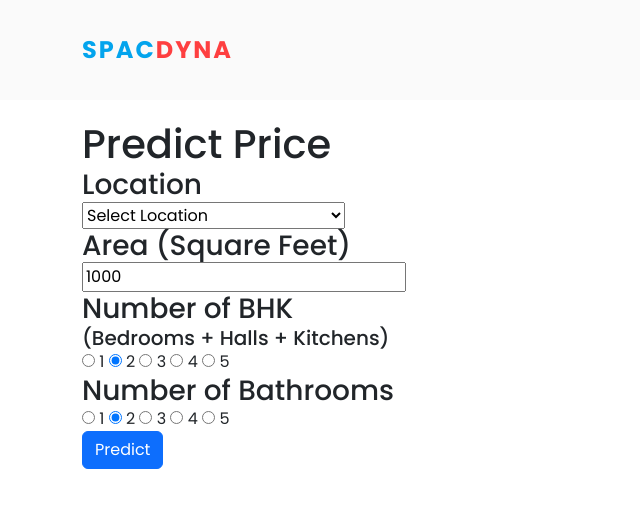
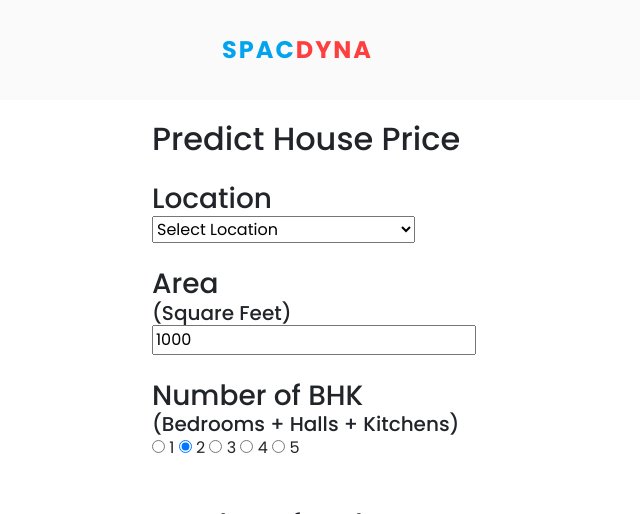
Before and after one commit to IzyaanImthiaz/RealEstatePricePred, a Flask app: page / in a window 1280 px wide. Shown: the top 514 px of the page, without its empty margins (0-640 px from the left). Run offline with Flask 2, Linux system fonts and the light colour scheme; parts of the project's set-up code (start-up, migrations or seed data) failed here and were passed over; some libraries are stand-ins or nearby versions.

Commit message:
Update index.html

```diff
--- a/templates/index.html
+++ b/templates/index.html
@@ -4074,6 +4074,11 @@ responsive
           animation-name: slideOutUp;
 }
 
+body, html {
+  height: 100%;
+  padding-left: 70px;
+  padding-right: 70px;
+}
 
     </style>
     <script>
@@ -4272,6 +4277,7 @@ wow = new WOW(
     );
     wow.init();
     </script>
+
 </head>
 
 <body>
@@ -4282,7 +4288,7 @@ wow.init();
         <div class="col-12">
           <nav class="main-nav">
             <!-- ***** Logo Start ***** -->
-            <a href="index.html" class="logo">
+            <a href="index.html" class="logo" style="padding-left: 140px;">
               <h4>Spac<span>Dyna</span></h4>
             </a>
             <!-- ***** Logo End ***** -->
@@ -4296,9 +4302,10 @@ wow.init();
      <div id="services" class="our-services section">
     <div class="container">
       <div class="row">
-        <div class="col-lg-6 align-self-center">
-          <div>
-	<h1>Predict Price</h1>
+        <div class="col-lg-6 align-self-center" style="float: left; width: 50%">
+          <div >
+	<h2 style="center">Predict House Price</h2>
+              <br>
 
      <!-- Main Input For Receiving Query to our ML -->
         <form action="{{ url_for('predict')}}" method="post">
@@ -4322,10 +4329,12 @@ wow.init();
 
             <input name="location" type="hidden"  id="txtvalue" placeholder="location" required="required" />
 
-            <h3>Area (Square Feet)</h3>
+            <br><br><h3>Area</h3>
+            <h5>(Square Feet)</h5>
             <input class="area"  type="text"  name="Total square feet" value="1000" required="required"/>
 
-            <h3>Number of BHK</h3>
+
+            <br><br><h3>Number of BHK</h3>
             <h5>(Bedrooms + Halls + Kitchens)</h5>
             <div>
                 <input type="radio"  name="No_bathrooms" value="1"/> <label >1</label>
@@ -4335,7 +4344,8 @@ wow.init();
                 <input type="radio"  name="No_bathrooms" value="5"/> <label >5</label>
             </div>
 
-            <h3>Number of Bathrooms</h3>
+
+            <br><br><h3>Number of Bathrooms</h3><br>
             <div>
                 <input type="radio" name="bhk" value="1"/> <label>1</label>
                 <input type="radio" name="bhk" value="2" checked/> <label>2</label>
@@ -4343,21 +4353,24 @@ wow.init();
                 <input type="radio" name="bhk" value="4"/> <label>4</label>
                 <input type="radio" name="bhk" value="5"/> <label>5</label>
             </div>
-
-            <button type="submit" class="btn btn-primary btn-block btn-large" onclick="getOption()">Predict</button>
+            <br>
+            <button type="submit" class="btn btn-primary btn-block btn-large" onclick="getOption()" style="width: 225px; height:25px; background-color:#ccff99; border: 2px solid #4CAF50;">Predict</button>
         </form>
 </div>
 
    <br>
    <br>
+            <div style="background-color:#e6ff99; width:90%; height:70%; border: 2px solid #e6ff99;">
    {{ prediction_text }}
+                </div>
 
  </div>
           </div>
               </div>
-            <div class="col-lg-6">
+            <div class="col-lg-6" style="float: right; width: 50%">
               <div class="right-image wow fadeInRight" data-wow-duration="1s" data-wow-delay="0.5s">
-              <img src="house.png" alt="team meeting">
+              <img src= "{{ url_for('static', filename='images/house.png') }}" alt="team meeting"
+                   style="height:490px;width:490px;">
               </div>
               </div>
           </div>
@@ -4366,25 +4379,36 @@ wow.init();
     </div>
   </div>
 
+
   <div id="services" class="our-services section">
     <div class="container">
       <div class="section-heading">
-        <p>Estimation is done using Linear- Regression.</p>
+        <p style="color:white">.</p>
       </div>
+
       <div class="row">
         <div class="col-lg-12">
+            <p>Estimation is done using Linear- Regression.</p>
           <div class="first-bar progress-skill-bar">
             <h4>Accuracy of the estimation</h4>
             <span>81.84%</span>
             <div class="filled-bar"></div>
             <div class="full-bar"></div>
           </div>
-
         </div>
       </div>
     </div>
   </div>
 
+<footer>
+    <div class="container">
+      <div class="row">
+        <div class="col-lg-12 wow fadeIn" data-wow-duration="1s" data-wow-delay="0.25s">
+          <p>© Copyright Space Dyna Co. All Rights Reserved.</p>
+        </div>
+      </div>
+    </div>
+  </footer>
 
 
 </body>
```
Lines whose indentation alone changed are shown as unchanged.
